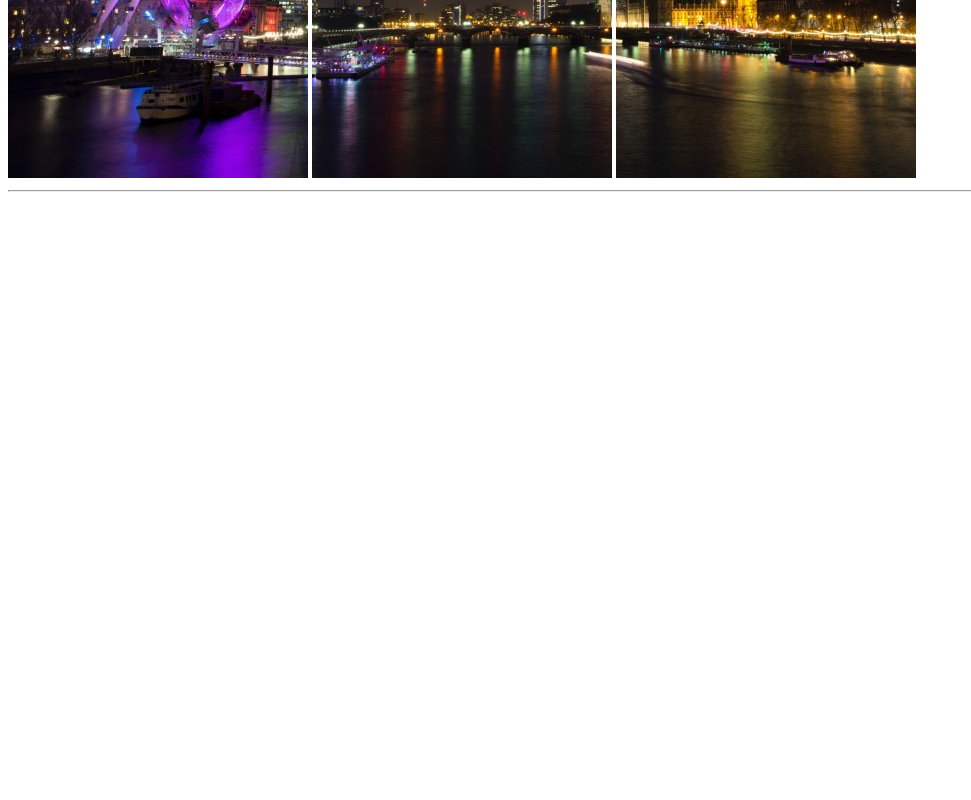
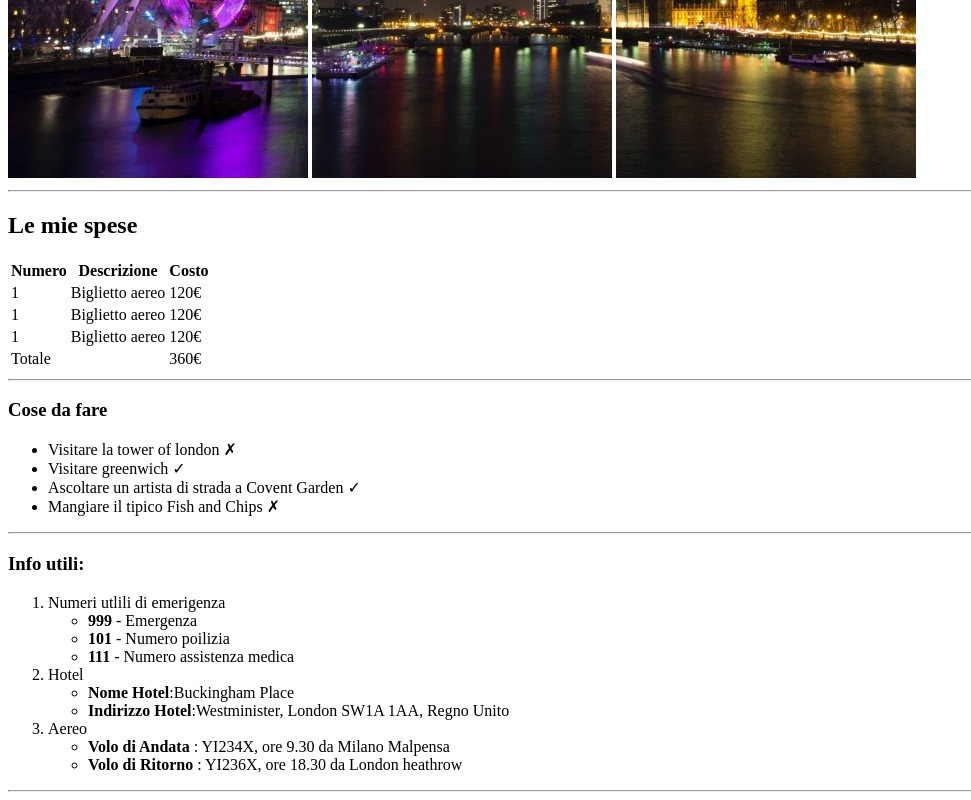
Before and after one commit to salvatorebarbaro/html-london-trip, a plain HTML site: page index.html in a window 1280 px wide. Shown: the part 502-1302 px from the top of the page, without its empty margins (0-971 px from the left). Before the commit the page ends 800 px from the top, so only its background shows below. Drawn offline with Linux system fonts and the light colour scheme.

Commit message:
fine di creazione del body della pagina

```diff
--- a/index.html
+++ b/index.html
@@ -6,14 +6,123 @@
 </head>
 <body>
     <header>
-        <h1>Il mio viaggio a Londra</h1>
-        <img src="img/pexels-bill-emrich-230794-0.jpg" alt="">
-        <img src="img/pexels-bill-emrich-230794-1.jpg" alt="">
-        <img src="img/pexels-bill-emrich-230794-2.jpg" alt="">
+
+        <h1>Il mio viaggio a Londra</h1> <!--titolo dell' header-->
+
+        <img src="img/pexels-bill-emrich-230794-0.jpg" alt=""> <!--immagini inserite come da richiesta -->
+        <img src="img/pexels-bill-emrich-230794-1.jpg" alt=""> <!--immagini inserite come da richiesta -->
+        <img src="img/pexels-bill-emrich-230794-2.jpg" alt=""> <!--immagini inserite come da richiesta -->
+
+        <hr> <!--line di divisione nera -->
+    </header>
+    <body>
+
+        <h2>Le mie spese</h2>
+        <table>
+            <thead> <!--tabella creata per distinguere intestazione tabella e il corpo della stessa-->
+                <tr>
+                    <th>
+                        Numero
+                    </th>
+                    <th>
+                        Descrizione
+                    </th>
+                    <th>
+                        Costo
+                    </th>
+                </tr>
+            </thead>
+            <tbody>
+                <tr>
+                    <td>
+                        1
+                    </td>
+                    <td>
+                        Biglietto aereo
+                    </td>
+                    <td>
+                        120€
+                    </td>
+
+                </tr>
+                <tr>
+                    <td>
+                        1
+                    </td>
+                    <td>
+                        Biglietto aereo
+                    </td>
+                    <td>
+                        120€
+                    </td>
+
+                </tr>
+                <tr>
+                    <td>
+                        1
+                    </td>
+                    <td>
+                        Biglietto aereo
+                    </td>
+                    <td>
+                        120€
+                    </td>
+
+                </tr>
+                <tr>
+                    <td>
+                        Totale
+                    </td>
+                    <td>  <!-- non sapendo se andava bene ho inserito una cella vuota per avere lo spazio nella tabella -->
+
+                    </td>
+                    <td>
+                        360€
+                    </td>
+
+                </tr>
+
+                </tbody>
+        </table>
+        <hr>
+
+        <h3>Cose da fare</h3>
+
+        <ul> <!-- lista non ordinata delle cose da fare a Londra  -->
+            <li>Visitare la tower of london &cross;</li>
+            <li>Visitare greenwich &check;</li>
+            <li>Ascoltare un artista di strada a Covent Garden &check;</li>
+            <li>Mangiare il tipico Fish and Chips &cross;</li>
+        </ul>
 
         <hr>
-    </header>
-    <body>
+
+        <h3>Info utili:</h3>
+
+        <ol><!-- lista oridnata e numerata  -->
+            <li>Numeri utlili di emerigenza</li>
+            <ul><!-- Prima lista puntinata non ordinata -->
+
+                <li><strong>999</strong> - Emergenza</li>
+                <li><strong>101</strong> - Numero poilizia</li>
+                <li><strong>111</strong> - Numero assistenza medica</li>
+
+            </ul>
+            <li>Hotel</li>
+            <ul>
+                <li><strong>Nome Hotel</strong>:Buckingham Place</li>
+                <li><strong>Indirizzo Hotel</strong>:Westminister, London SW1A 1AA, Regno Unito</li>
+            </ul>
+            <li>Aereo</li>
+            <ul>
+                <li><strong>Volo di Andata </strong>: YI234X, ore 9.30 da Milano Malpensa</li>
+                <li><strong>Volo di Ritorno </strong>: YI236X, ore 18.30 da London heathrow</li>
+
+            </ul>
+
+
+        </ol>
+        <hr>
 
     </body>
     <footer>
```
